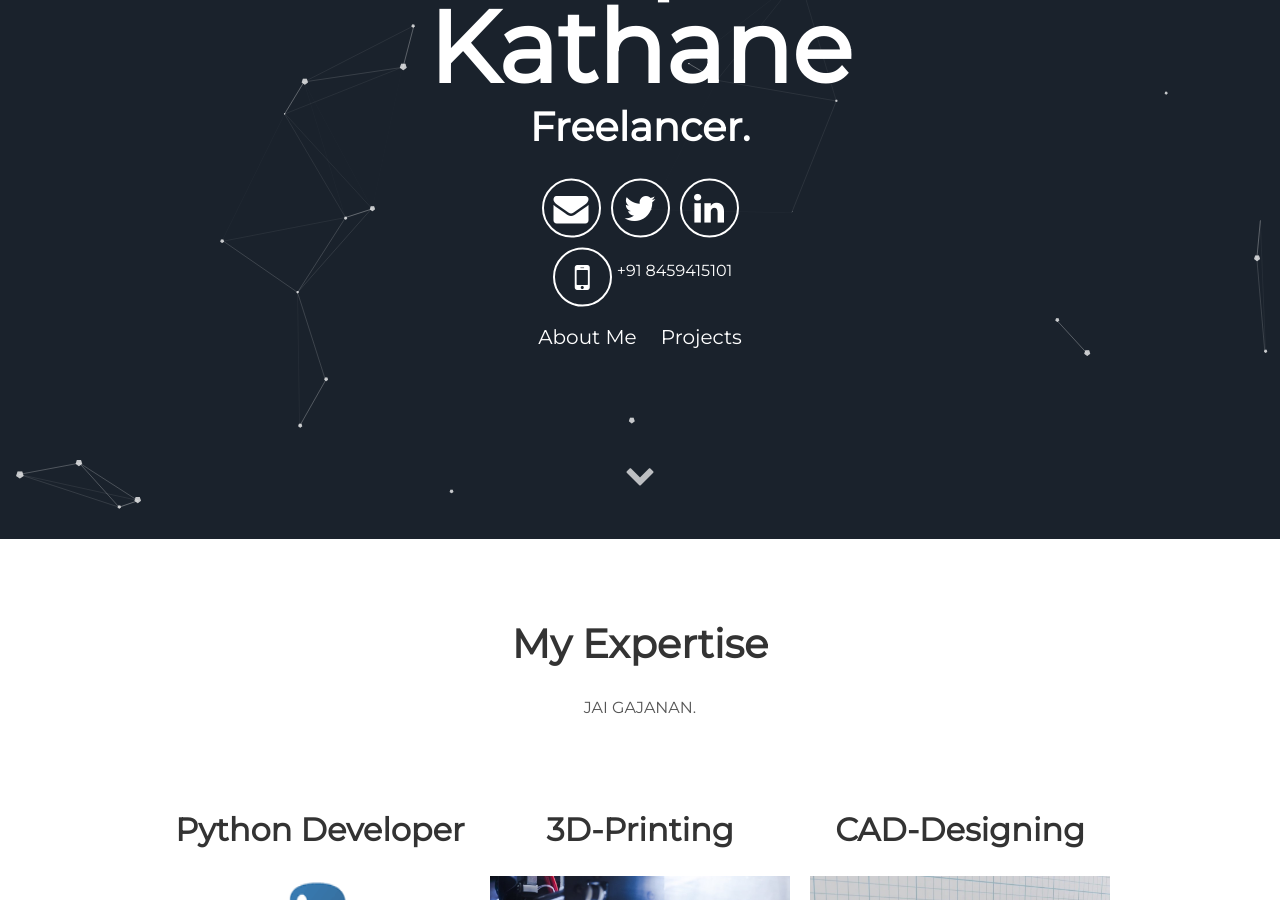
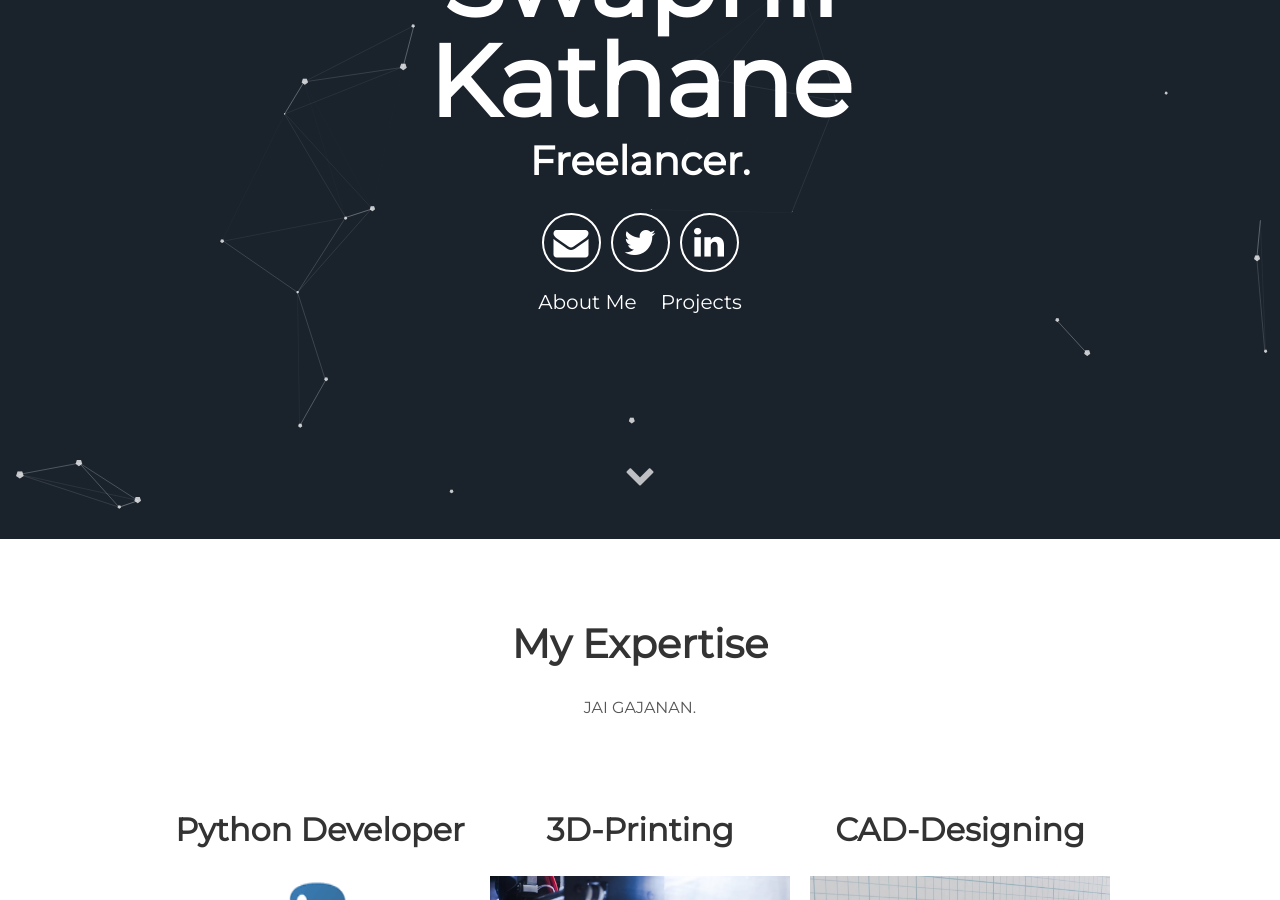
Before and after one commit to swapnilkathane/swapnilkathaneoldweb, a Jekyll site: the page built from index.html, in a window 1280 px wide and 900 px high, scrolled down 361 px. Built offline with Jekyll 4.4.1, drawn with Linux system fonts in a browser that asks for light colours.

Commit message:
Update header.html

```diff
--- a/_includes/header.html
+++ b/_includes/header.html
@@ -9,11 +9,6 @@
         <a aria-label="My Twitter" target="_blank" href="#"><i class="icon fa fa-twitter" aria-hidden="true"></i></a>
         <a aria-label="My LinkDIn" target="_blank" href="#"><i class="icon fa fa-linkedin" aria-hidden="true"></i></a>
       </div>
-	  <div class="header-icons">
-        <a aria-label="Send email" href="#"><i class="icon fa fa-mobile"></i></a>
-		<p>+91 8459415101<p>
-      </div>
-
       <div class="header-links">
         <a class="link" href="#about" data-scroll>About Me</a>
         <a class="link" href="#projects" data-scroll>Projects</a>
```
